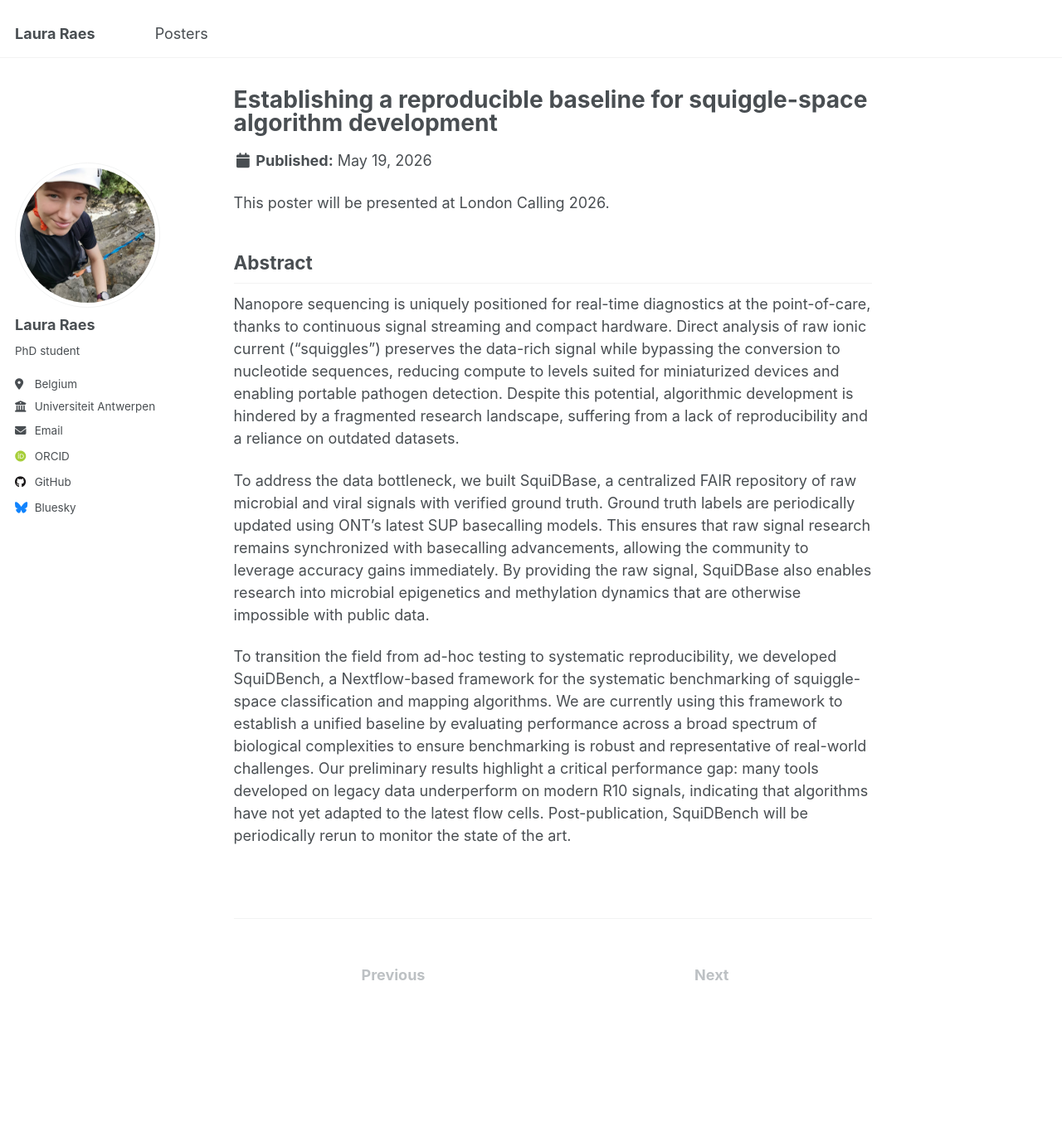
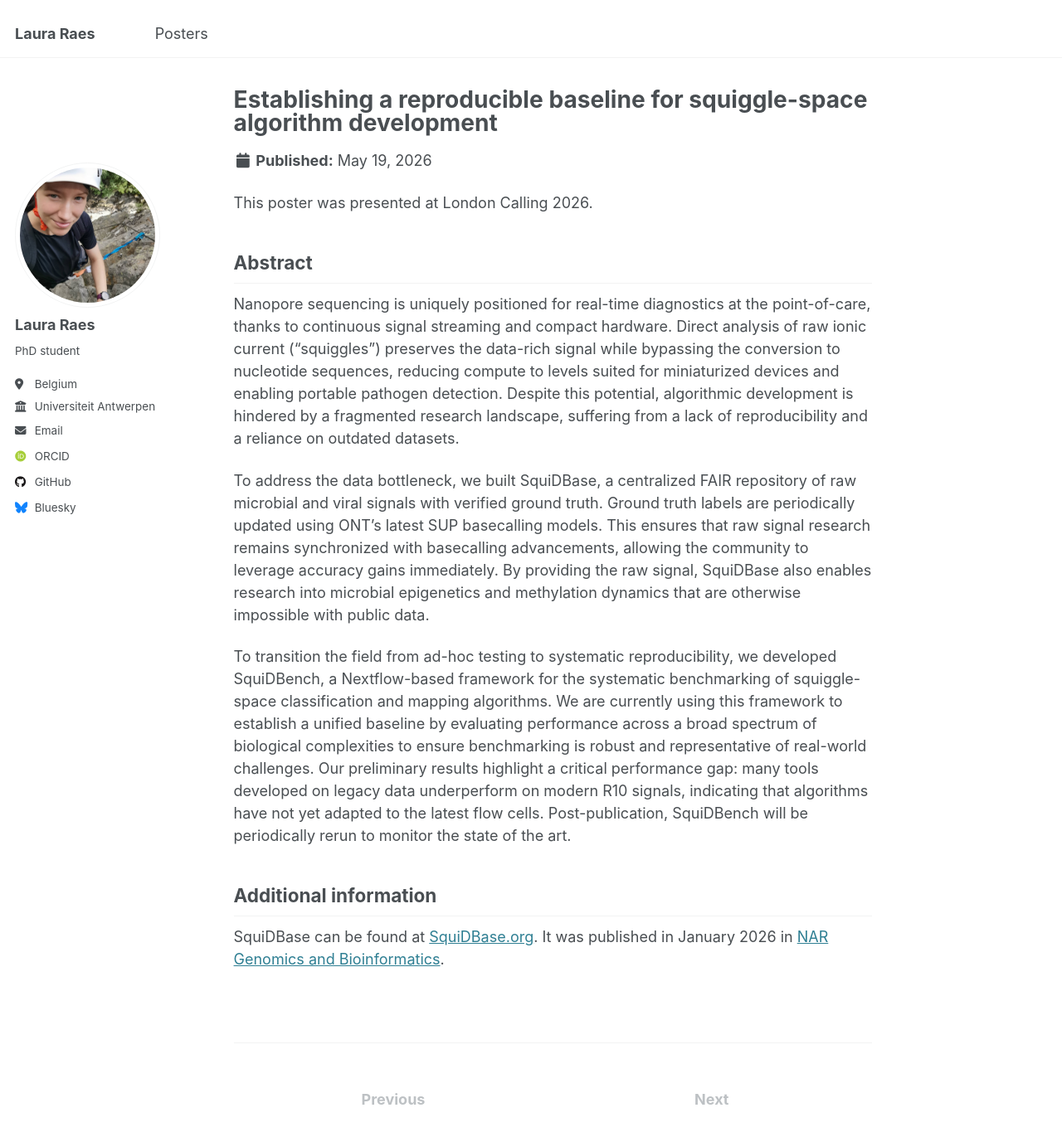
Before and after one commit to laura-raes/laura-raes.github.io, a Jekyll site: the page built from _posters/2026_londoncalling.md, in a window 1280 px wide and 1400 px high. Shown: the top 1371 px of the window at 83% size. Built offline with Jekyll 4.4.1, drawn with Linux system fonts in a browser that asks for light colours; some web fonts are replaced.

Commit message:
Update london calling page

```diff
--- a/_posters/2026_londoncalling.md
+++ b/_posters/2026_londoncalling.md
@@ -3,9 +3,10 @@ title: "Establishing a reproducible baseline for squiggle-space algorithm develo
 excerpt: "Poster presented at London Calling 2026."
 date: 2026-05-19
 collection: posters
+image: "<img src='/images/2026_flandersnanoporeday.jpg' style='width: 20vw; min-width: 100px; border: 1px solid grey;'>"
 ---
 
-This poster will be presented at London Calling 2026.
+This poster was presented at London Calling 2026.
 
 ## Abstract
 
@@ -14,3 +15,7 @@ Nanopore sequencing is uniquely positioned for real-time diagnostics at the poin
 To address the data bottleneck, we built SquiDBase, a centralized FAIR repository of raw microbial and viral signals with verified ground truth. Ground truth labels are periodically updated using ONT’s latest SUP basecalling models. This ensures that raw signal research remains synchronized with basecalling advancements, allowing the community to leverage accuracy gains immediately. By providing the raw signal, SquiDBase also enables research into microbial epigenetics and methylation dynamics that are otherwise impossible with public data.
 
 To transition the field from ad-hoc testing to systematic reproducibility, we developed SquiDBench, a Nextflow-based framework for the systematic benchmarking of squiggle-space classification and mapping algorithms. We are currently using this framework to establish a unified baseline by evaluating performance across a broad spectrum of biological complexities to ensure benchmarking is robust and representative of real-world challenges. Our preliminary results highlight a critical performance gap: many tools developed on legacy data underperform on modern R10 signals, indicating that algorithms have not yet adapted to the latest flow cells. Post-publication, SquiDBench will be periodically rerun to monitor the state of the art.
+
+## Additional information
+
+SquiDBase can be found at <a href="https://squidbase.org/">SquiDBase.org</a>. It was published in January 2026 in [NAR Genomics and Bioinformatics](https://academic.oup.com/nargab/article/8/1/lqaf213/8417709).
```
